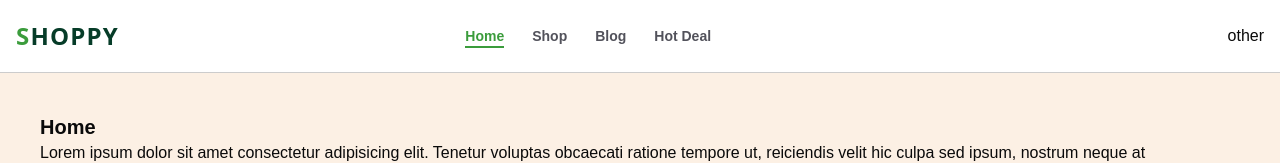
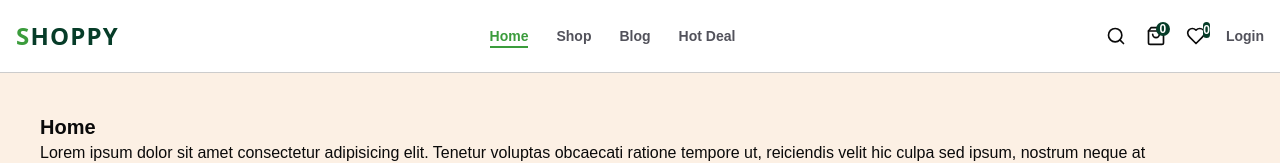
Before and after one commit to ilhardika/ecommerce, a Next.js app: page / in a window 1280 px wide. Shown: the top 163 px of the page. Built offline with nearby package versions, Linux system fonts and the light colour scheme.

Commit message:
feat: enhance Header component with additional UI elements including SearchBar, CartIcon, FavouriteButton, and SignIn; update HeaderMenu layout

```diff
--- /dev/null
+++ b/components/CartIcon.tsx
@@ -0,0 +1,14 @@
+import { ShoppingBag } from "lucide-react";
+import Link from "next/link";
+import React from "react";
+
+const CartIcon = () => {
+  return (
+    <Link href={"/cart"} className="group relative">
+      <ShoppingBag className="size-5 hover:text-shop_light_green hoverEffect" />
+      <span className="absolute -top-1 -right-1 bg-shop_dark_green text-white h-3.5 w-3.5 rounded-full text-xs font-semibold flex items-center justify-center">0</span>
+    </Link>
+  );
+};
+
+export default CartIcon;
--- /dev/null
+++ b/components/FavouriteButton.tsx
@@ -0,0 +1,18 @@
+import { Heart } from "lucide-react";
+import Link from "next/link";
+import React from "react";
+
+const FavouriteButton = () => {
+  return (
+    <div>
+      <Link href={"/cart"} className="group relative">
+        <Heart className="size-5 hover:text-shop_light_green hoverEffect" />
+        <span className="absolute -top-1 -right-1 bg-shop_dark_green text-white size3.5 rounded-full text-xs font-semibold flex items-center justify-center">
+          0
+        </span>
+      </Link>
+    </div>
+  );
+};
+
+export default FavouriteButton;
--- a/components/Header.tsx
+++ b/components/Header.tsx
@@ -2,14 +2,25 @@
 import Container from "./Container";
 import Logo from "./Logo";
 import HeaderMenu from "./HeaderMenu";
+import SearchBar from "./SearchBar";
+import FavouriteButton from "./FavouriteButton";
+import CartIcon from "./CartIcon";
+import SignIn from "./SignIn";
 
 const Header = () => {
   return (
     <header className="bg-white py-5 border-b border-black/20">
       <Container className="flex items-center justify-between">
-        <Logo />
+        <div className="flex items-center justify-end">
+          <Logo />
+        </div>
         <HeaderMenu />
-        <div>other</div>
+        <div className="flex items-center justify-end gap-5">
+          <SearchBar />
+          <CartIcon />
+          <FavouriteButton />
+          <SignIn />
+        </div>
       </Container>
     </header>
   );
--- a/components/HeaderMenu.tsx
+++ b/components/HeaderMenu.tsx
@@ -10,7 +10,7 @@
   console.log(pathname);
 
   return (
-    <div className="hidden md:inline-flex items-center gap-7 text-sm capitalize font-semibold text-lightColor w-1/3">
+    <div className="hidden md:inline-flex items-center justify-center gap-7 text-sm capitalize font-semibold text-lightColor w-1/3">
       {heeaderData.map((item) => (
         <Link
           key={item?.title}
--- /dev/null
+++ b/components/SearchBar.tsx
@@ -0,0 +1,12 @@
+import { Search } from "lucide-react";
+import React from "react";
+
+const SearchBar = () => {
+  return (
+    <div>
+      <Search className="size-5 hover:text-shop_light_green hoverEffect hover:cursor-pointer" />
+    </div>
+  );
+};
+
+export default SearchBar;
--- /dev/null
+++ b/components/SignIn.tsx
@@ -0,0 +1,11 @@
+import React from "react";
+
+const SignIn = () => {
+  return (
+    <button className="text-sm font-semibold hover:text-darkColor hoverEffect text-lightColor hover:cursor-pointer">
+      Login
+    </button>
+  );
+};
+
+export default SignIn;
```
